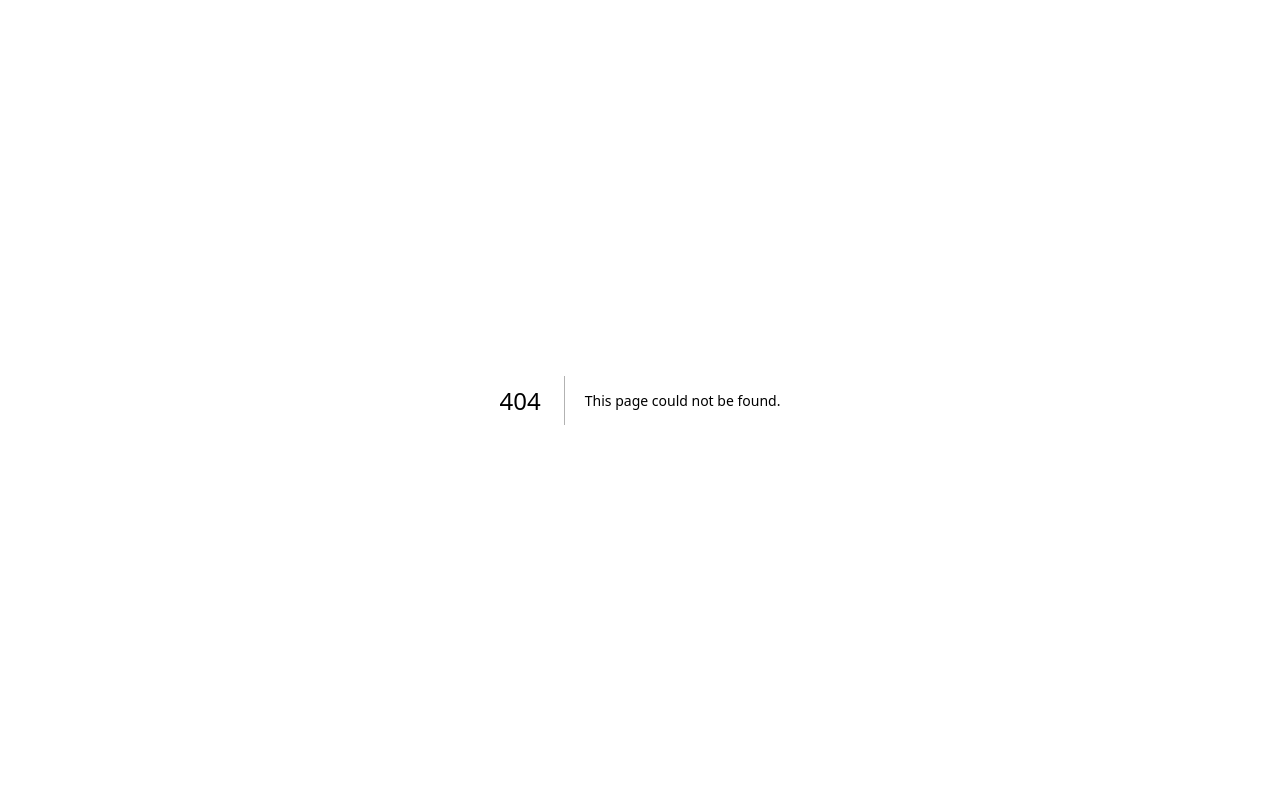
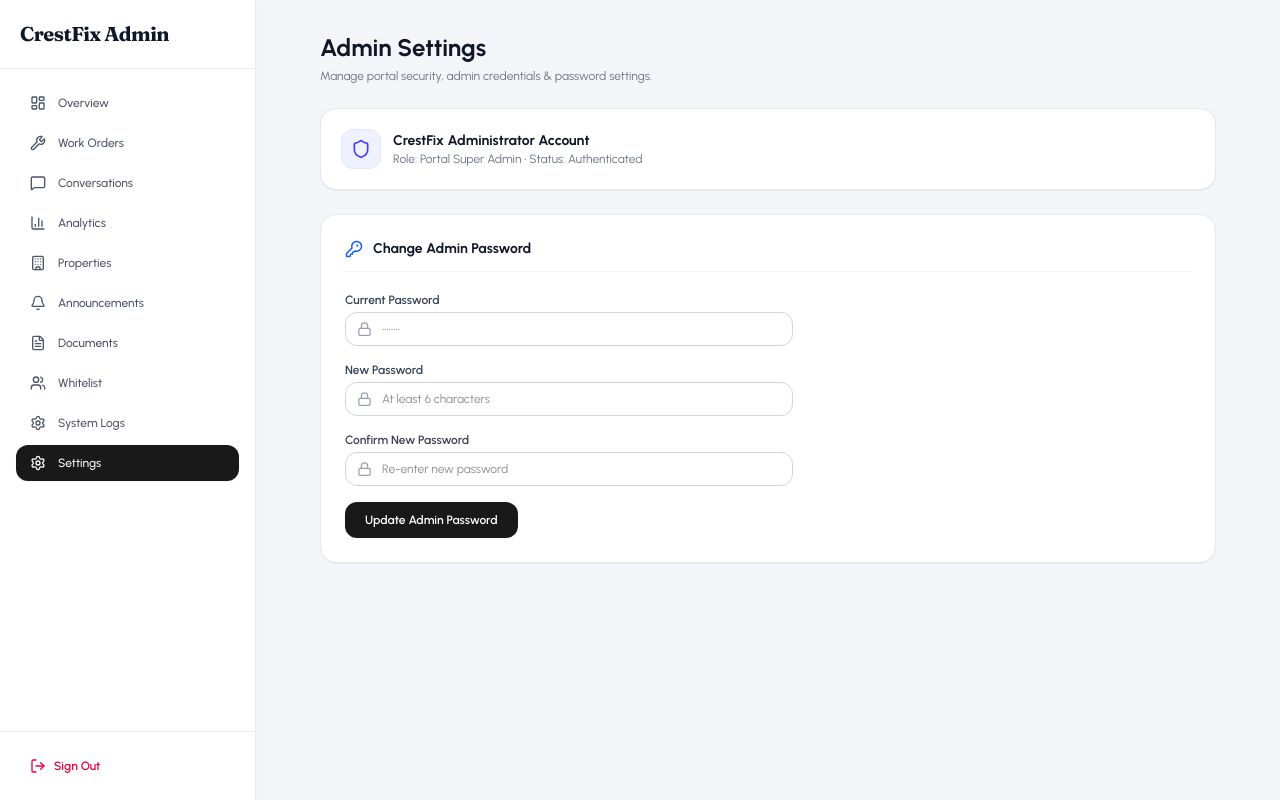
Before and after one commit to veenavikas/evercrest-ai, a Next.js app: page /admin/settings in a window 1280 px wide. Before the commit this address had no page. Built offline with nearby package versions, Linux system fonts and the light colour scheme.

Commit message:
feat: add Admin Settings page with password change API integration

```diff
--- a/src/app/admin/layout.tsx
+++ b/src/app/admin/layout.tsx
@@ -34,6 +34,7 @@ export default function AdminLayout({ children }: { children: React.ReactNode })
     { href: "/admin/documents", label: "Documents", icon: FileText },
     { href: "/admin/whitelist", label: "Whitelist", icon: Users },
     { href: "/admin/system-logs", label: "System Logs", icon: Settings },
+    { href: "/admin/settings", label: "Settings", icon: Settings },
   ];
 
   return (
--- /dev/null
+++ b/src/app/admin/settings/page.tsx
@@ -0,0 +1,151 @@
+"use client";
+
+import { useState } from "react";
+import { Lock, Shield, KeyRound, Check, AlertCircle, UserCheck } from "lucide-react";
+
+export default function AdminSettingsPage() {
+  const [currentPassword, setCurrentPassword] = useState("");
+  const [newPassword, setNewPassword] = useState("");
+  const [confirmPassword, setConfirmPassword] = useState("");
+  const [loading, setLoading] = useState(false);
+  const [message, setMessage] = useState<{ type: "success" | "error"; text: string } | null>(null);
+
+  const handleChangePassword = async (e: React.FormEvent) => {
+    e.preventDefault();
+    setMessage(null);
+
+    if (newPassword !== confirmPassword) {
+      setMessage({ type: "error", text: "New password and confirm password do not match." });
+      return;
+    }
+
+    if (newPassword.length < 6) {
+      setMessage({ type: "error", text: "New password must be at least 6 characters long." });
+      return;
+    }
+
+    setLoading(true);
+
+    try {
+      const res = await fetch("/api/admin/auth/change-password", {
+        method: "POST",
+        headers: { "Content-Type": "application/json" },
+        body: JSON.stringify({ currentPassword, newPassword }),
+      });
+
+      const data = await res.json();
+
+      if (res.ok) {
+        setMessage({ type: "success", text: "Admin password updated successfully!" });
+        setCurrentPassword("");
+        setNewPassword("");
+        setConfirmPassword("");
+      } else {
+        setMessage({ type: "error", text: data.error?.message || "Failed to update password." });
+      }
+    } catch (err) {
+      console.error("Failed to change password:", err);
+      setMessage({ type: "error", text: "An error occurred while updating password." });
+    } finally {
+      setLoading(false);
+    }
+  };
+
+  return (
+    <div className="space-y-6 max-w-4xl mx-auto text-[#191919]">
+      <div>
+        <h1 className="text-2xl font-bold text-gray-900">Admin Settings</h1>
+        <p className="text-xs text-gray-500 mt-1">Manage portal security, admin credentials & password settings.</p>
+      </div>
+
+      {/* Admin Profile Overview */}
+      <div className="bg-white p-5 rounded-2xl border border-gray-200 shadow-2xs space-y-3">
+        <div className="flex items-center gap-3">
+          <div className="w-10 h-10 bg-indigo-50 border border-indigo-100 rounded-xl flex items-center justify-center text-indigo-600 font-bold">
+            <Shield size={20} />
+          </div>
+          <div>
+            <h2 className="text-sm font-bold text-gray-900">CrestFix Administrator Account</h2>
+            <p className="text-xs text-gray-500">Role: Portal Super Admin • Status: Authenticated</p>
+          </div>
+        </div>
+      </div>
+
+      {/* Change Password Card */}
+      <div className="bg-white p-6 rounded-2xl border border-gray-200 shadow-2xs space-y-5">
+        <div className="flex items-center gap-2.5 border-b border-gray-100 pb-3">
+          <KeyRound size={18} className="text-blue-600" />
+          <h2 className="text-sm font-bold text-gray-900">Change Admin Password</h2>
+        </div>
+
+        {message && (
+          <div
+            className={`p-3.5 rounded-xl text-xs font-semibold flex items-center gap-2 ${
+              message.type === "success"
+                ? "bg-emerald-50 text-emerald-700 border border-emerald-200"
+                : "bg-rose-50 text-rose-700 border border-rose-200"
+            }`}
+          >
+            {message.type === "success" ? <Check size={16} /> : <AlertCircle size={16} />}
+            <span>{message.text}</span>
+          </div>
+        )}
+
+        <form onSubmit={handleChangePassword} className="space-y-4 max-w-md">
+          <div>
+            <label className="block text-xs font-semibold text-gray-700 mb-1">Current Password</label>
+            <div className="relative">
+              <Lock size={15} className="absolute left-3 top-1/2 -translate-y-1/2 text-gray-400" />
+              <input
+                type="password"
+                required
+                value={currentPassword}
+                onChange={(e) => setCurrentPassword(e.target.value)}
+                placeholder="••••••••"
+                className="w-full pl-9 pr-3 py-2 text-xs border border-gray-300 rounded-xl focus:outline-none focus:border-blue-500"
+              />
+            </div>
+          </div>
+
+          <div>
+            <label className="block text-xs font-semibold text-gray-700 mb-1">New Password</label>
+            <div className="relative">
+              <Lock size={15} className="absolute left-3 top-1/2 -translate-y-1/2 text-gray-400" />
+              <input
+                type="password"
+                required
+                value={newPassword}
+                onChange={(e) => setNewPassword(e.target.value)}
+                placeholder="At least 6 characters"
+                className="w-full pl-9 pr-3 py-2 text-xs border border-gray-300 rounded-xl focus:outline-none focus:border-blue-500"
+              />
+            </div>
+          </div>
+
+          <div>
+            <label className="block text-xs font-semibold text-gray-700 mb-1">Confirm New Password</label>
+            <div className="relative">
+              <Lock size={15} className="absolute left-3 top-1/2 -translate-y-1/2 text-gray-400" />
+              <input
+                type="password"
+                required
+                value={confirmPassword}
+                onChange={(e) => setConfirmPassword(e.target.value)}
+                placeholder="Re-enter new password"
+                className="w-full pl-9 pr-3 py-2 text-xs border border-gray-300 rounded-xl focus:outline-none focus:border-blue-500"
+              />
+            </div>
+          </div>
+
+          <button
+            type="submit"
+            disabled={loading}
+            className="bg-[#191919] text-white text-xs font-semibold px-5 py-2.5 rounded-xl hover:bg-gray-800 transition-all flex items-center gap-2 cursor-pointer shadow-xs disabled:opacity-50"
+          >
+            {loading ? "Updating Password..." : "Update Admin Password"}
+          </button>
+        </form>
+      </div>
+    </div>
+  );
+}
--- /dev/null
+++ b/src/app/api/admin/auth/change-password/route.ts
@@ -0,0 +1,64 @@
+import { NextResponse } from "next/server";
+import { db } from "@/db";
+import { users, systemLogs } from "@/db/schema";
+import { getSession } from "@/lib/auth/session";
+import { verifyPassword, hashPassword } from "@/lib/auth/password";
+import { eq } from "drizzle-orm";
+
+export async function POST(request: Request) {
+  try {
+    const session = await getSession();
+    if (!session || session.role !== "admin") {
+      return NextResponse.json({ error: { code: "FORBIDDEN", message: "Admin authentication required" } }, { status: 403 });
+    }
+
+    const { currentPassword, newPassword } = await request.json();
+
+    if (!currentPassword || !newPassword) {
+      return NextResponse.json({ error: { code: "VALIDATION_ERROR", message: "Current password and new password are required" } }, { status: 400 });
+    }
+
+    if (typeof newPassword !== "string" || newPassword.length < 6) {
+      return NextResponse.json({ error: { code: "VALIDATION_ERROR", message: "New password must be at least 6 characters long" } }, { status: 400 });
+    }
+
+    // Fetch active admin user
+    let [adminUser] = await db.select().from(users).where(eq(users.id, session.userId));
+
+    if (!adminUser && session.email) {
+      const [byEmail] = await db.select().from(users).where(eq(users.email, session.email));
+      if (byEmail) adminUser = byEmail;
+    }
+
+    if (!adminUser) {
+      return NextResponse.json({ error: { code: "NOT_FOUND", message: "Admin user record not found" } }, { status: 404 });
+    }
+
+    // Verify current password
+    if (adminUser.passwordHash) {
+      const isValid = await verifyPassword(currentPassword, adminUser.passwordHash);
+      if (!isValid && currentPassword !== "admin123") {
+        return NextResponse.json({ error: { code: "INVALID_CREDENTIALS", message: "Current password is incorrect" } }, { status: 401 });
+      }
+    }
+
+    // Hash and update new password
+    const newHash = await hashPassword(newPassword);
+    await db.update(users).set({ passwordHash: newHash }).where(eq(users.id, adminUser.id));
+
+    try {
+      await db.insert(systemLogs).values({
+        eventType: "admin.password_changed",
+        actorUserId: adminUser.id,
+        metadata: { action: "password_updated", email: adminUser.email },
+      });
+    } catch (logErr) {
+      console.warn("Writing system log skipped:", logErr);
+    }
+
+    return NextResponse.json({ success: true, message: "Admin password updated successfully!" });
+  } catch (error) {
+    console.error("Error changing admin password:", error);
+    return NextResponse.json({ error: { code: "INTERNAL_ERROR", message: "Failed to update password." } }, { status: 500 });
+  }
+}
```
